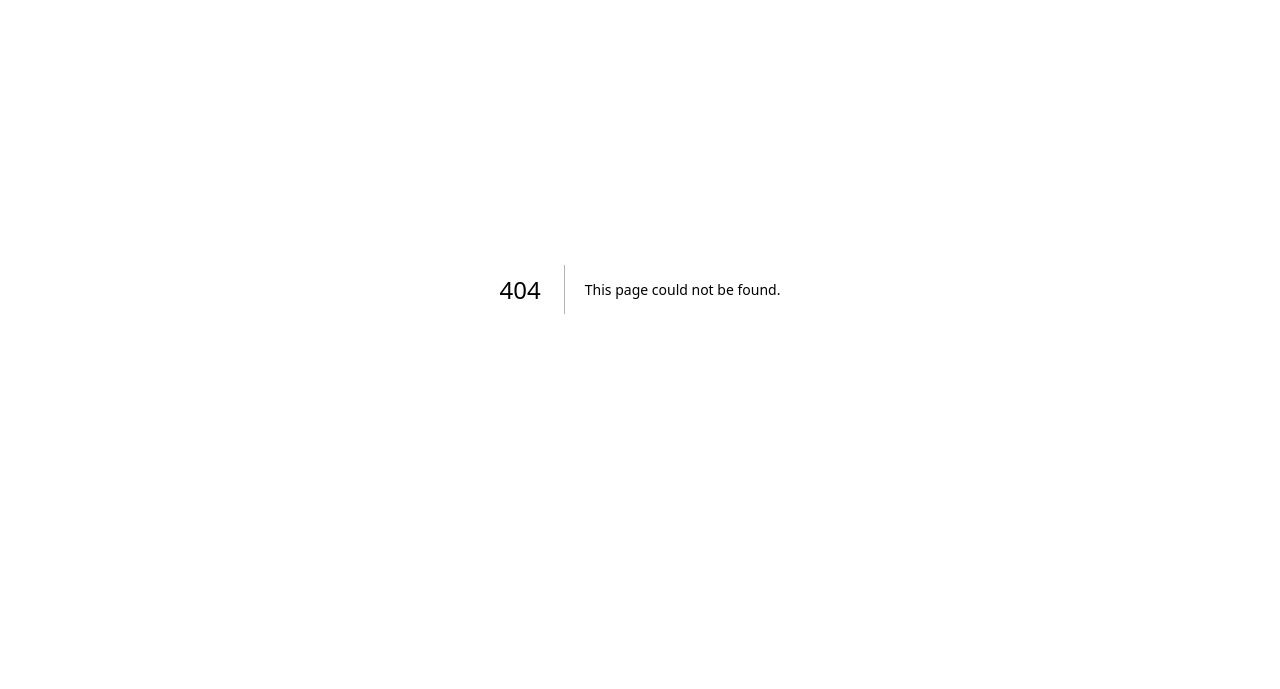
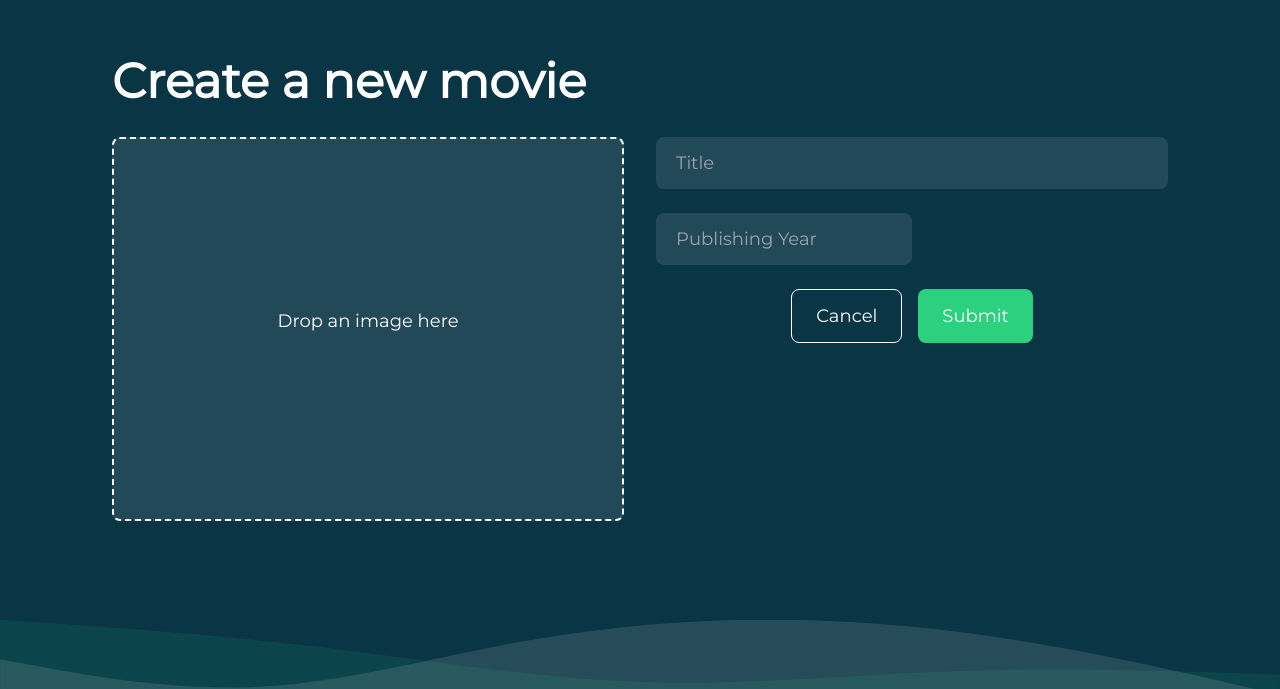
Before and after one commit to Mrugank93/my-movies, a Next.js app: page /add in a window 1280 px wide. Before the commit this address had no page. Shown: the part 111-800 px from the top of the page. Built offline with nearby package versions, Linux system fonts and the light colour scheme.

Commit message:
WIP on design/page

```diff
--- /dev/null
+++ b/src/app/add/page.tsx
@@ -0,0 +1,95 @@
+/* eslint-disable @next/next/no-img-element */
+"use client";
+import { useState } from "react";
+
+export default function Page() {
+  const [title, setTitle] = useState("");
+  const [year, setYear] = useState("");
+  const [image, setImage] = useState<File | null>(null);
+  const [imagePreview, setImagePreview] = useState<string | null>(null);
+
+  const handleImageChange = (e: React.ChangeEvent<HTMLInputElement>) => {
+    const file = e.target.files?.[0];
+    if (file) {
+      setImage(file);
+      setImagePreview(URL.createObjectURL(file));
+    }
+  };
+
+  const handleSubmit = (e: React.FormEvent) => {
+    e.preventDefault();
+    console.log({ title, year, image });
+  };
+
+  return (
+    <div className="flex min-h-screen flex-col justify-center items-center px-6 py-12 lg:px-8 relative overflow-hidden bg-[#093545]">
+      <div className="max-w-6xl w-full p-12">
+        <h1 className="text-5xl font-bold mb-8 text-white">Create a new movie</h1>
+        <form onSubmit={handleSubmit} className="flex flex-col sm:flex-row gap-8">
+          <div className="w-full sm:w-1/2 flex justify-center items-center border-2 border-dashed border-white h-96 rounded-lg bg-[#224957]">
+            <label className="flex flex-col justify-center items-center w-full h-full cursor-pointer">
+              {imagePreview ? (
+                <img
+                  src={imagePreview}
+                  alt="Selected"
+                  className="object-cover h-full w-full rounded-lg"
+                />
+              ) : (
+                <>
+                  <span className="text-white mb-4 text-lg">
+                    Drop an image here
+                  </span>
+                  <input
+                    type="file"
+                    className="hidden"
+                    accept="image/*"
+                    onChange={handleImageChange}
+                  />
+                </>
+              )}
+            </label>
+          </div>
+          <div className="w-full sm:w-1/2 flex flex-col gap-6">
+            <input
+              type="text"
+              placeholder="Title"
+              value={title}
+              onChange={(e) => setTitle(e.target.value)}
+              className="bg-[#224957] text-white px-5 py-3 rounded-lg outline-none text-lg"
+            />
+            <input
+              type="text"
+              placeholder="Publishing Year"
+              value={year}
+              onChange={(e) => setYear(e.target.value)}
+              className="bg-[#224957] text-white px-5 py-3 rounded-lg outline-none text-lg w-1/2"
+            />
+
+            <div className="flex justify-center gap-4">
+              <button
+                type="button"
+                className="bg-transparent text-white border border-white px-6 py-3 rounded-lg hover:bg-white hover:text-gray-800 transition text-lg"
+              >
+                Cancel
+              </button>
+              <button
+                type="submit"
+                className="bg-[#2BD17E] text-white px-6 py-3 rounded-lg hover:bg-[#2BD17E] transition text-lg"
+              >
+                Submit
+              </button>
+            </div>
+          </div>
+        </form>
+      </div>
+      <div className="absolute bottom-0 w-full">
+        <img
+          src="/Vectors.svg"
+          alt="Background Vectors"
+          className="w-full"
+          style={{ transform: "translateY(30%)" }}
+        />
+      </div>
+    </div>
+  );
+}
--- a/src/app/create/page.tsx
+++ /dev/null
@@ -1,89 +0,0 @@
-/* eslint-disable @next/next/no-img-element */
-"use client";
-import { useState } from "react";
-
-export default function Page() {
-  const [title, setTitle] = useState("");
-  const [year, setYear] = useState("");
-  const [image, setImage] = useState(null);
-
-  const handleImageChange = (e: any) => {
-    setImage(e.target.files[0]);
-  };
-
-  const handleSubmit = (e: any) => {
-    e.preventDefault();
-    console.log({ title, year, image });
-  };
-
-  return (
-    <div
-      className="flex min-h-screen flex-col  px-6 py-12 lg:px-8"
-      style={{
-        backgroundColor: "#06273D",
-        position: "relative",
-        overflow: "hidden",
-      }}
-    >
-      <div className="max-w-4xl p-8 rounded-lg shadow-lg">
-        <h1 className="right-0 text-3xl font-bold mb-8 text-white">
-          Create a new movie
-        </h1>
-        <form
-          onSubmit={handleSubmit}
-          className="flex flex-col sm:flex-row gap-6"
-        >
-          <div className="w-full sm:w-1/2 flex justify-center items-center border-2 border-dashed border-white h-64 rounded-lg">
-            <label className="flex flex-col justify-center items-center w-full h-full cursor-pointer">
-              <span className="text-white mb-2">Drop an image here</span>
-              <input
-                type="file"
-                className="hidden"
-                onChange={handleImageChange}
-              />
-            </label>
-          </div>
-          <div className="w-full sm:w-1/2 flex flex-col gap-4">
-            <input
-              type="text"
-              placeholder="Title"
-              value={title}
-              onChange={(e) => setTitle(e.target.value)}
-              className="bg-[#224957] text-white px-4 py-2 rounded-lg outline-none"
-            />
-            <input
-              type="text"
-              placeholder="Publishing year"
-              value={year}
-              onChange={(e) => setYear(e.target.value)}
-              className="bg-[#224957] text-white px-4 py-2 rounded-lg outline-none"
-            />
-
-            <div className="flex justify-center gap-2">
-              <button
-                type="button"
-                className="bg-transparent text-white border border-white px-6 py-3 rounded-lg hover:bg-white hover:text-gray-800 transition"
-              >
-                Cancel
-              </button>
-              <button
-                type="submit"
-                className="bg-teal-700 text-white px-6 py-3 rounded-lg hover:bg-teal-800 transition"
-              >
-                Submit
-              </button>
-            </div>
-          </div>
-        </form>
-      </div>
-      <div className="absolute bottom-0 w-full">
-        <img
-          src="/Vectors.svg"
-          alt="Background Vectors"
-          className="w-full"
-          style={{ transform: "translateY(20%)" }}
-        />
-      </div>
-    </div>
-  );
-}
--- a/src/app/movies/page.tsx
+++ b/src/app/movies/page.tsx
@@ -78,7 +78,7 @@ export default function Movie() {
   const router = useRouter();
 
   const handleLogin = () => {
-    router.push("/create");
+    router.push("/add");
   };
 
   return (
@@ -87,7 +87,7 @@ export default function Movie() {
         <div className="flex justify-between items-center">
           <div className="text-2xl text-white font-bold mt-10 mb-6 text-center flex items-center">
             <span className="mr-2 text-[48px]">My Movies</span>
-            <svg width="32" height="32" viewBox="0 0 32 32" fill="none" xmlns="http://www.w3.org/2000/svg">
+            <svg width="32" height="32" viewBox="0 0 32 32" fill="none" xmlns="http://www.w3.org/2000/svg" onClick={handleLogin}>
               <g clip-path="url(#clip0_3_194)">
                 <path d="M17.3334 9.33332H14.6667V14.6667H9.33342V17.3333H14.6667V22.6667H17.3334V17.3333H22.6667V14.6667H17.3334V9.33332ZM16.0001 2.66666C8.64008 2.66666 2.66675 8.63999 2.66675 16C2.66675 23.36 8.64008 29.3333 16.0001 29.3333C23.3601 29.3333 29.3334 23.36 29.3334 16C29.3334 8.63999 23.3601 2.66666 16.0001 2.66666ZM16.0001 26.6667C10.1201 26.6667 5.33341 21.88 5.33341 16C5.33341 10.12 10.1201 5.33332 16.0001 5.33332C21.8801 5.33332 26.6667 10.12 26.6667 16C26.6667 21.88 21.8801 26.6667 16.0001 26.6667Z" fill="white" />
               </g>
```
